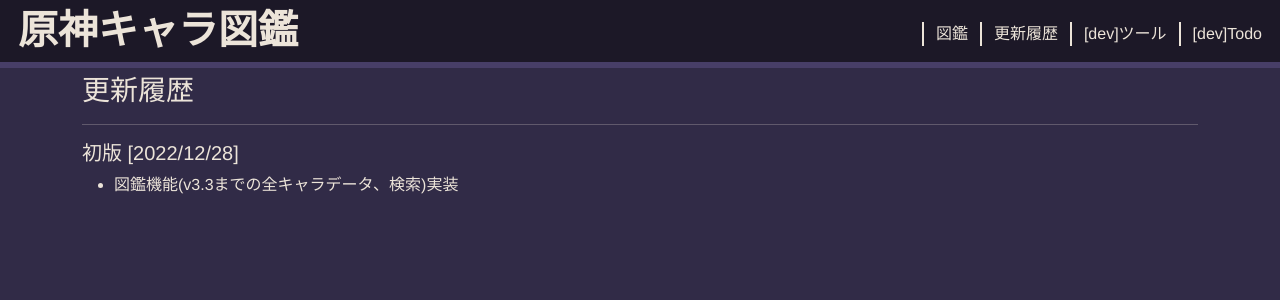
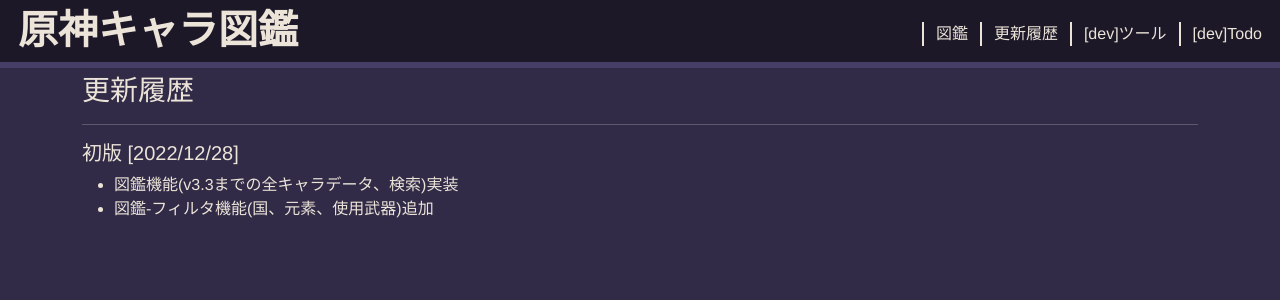
Before and after one commit to sqchaofan/gidict-dev, a Vue app: page / in a window 1280 px wide. Both pictures are taken after a click on the button "更新履歴". Shown: the top 300 px of the page. Built offline with nearby package versions, Linux system fonts and the light colour scheme.

Commit message:
フィルタ機能追加

```diff
--- a/src/components/ChangeLog.vue
+++ b/src/components/ChangeLog.vue
@@ -5,6 +5,7 @@
             <h5>初版 [2022/12/28]</h5>
             <ul>
                 <li>図鑑機能(v3.3までの全キャラデータ、検索)実装</li>
+                <li>図鑑-フィルタ機能(国、元素、使用武器)追加</li>
             </ul>
         </p>
     </div>
```
